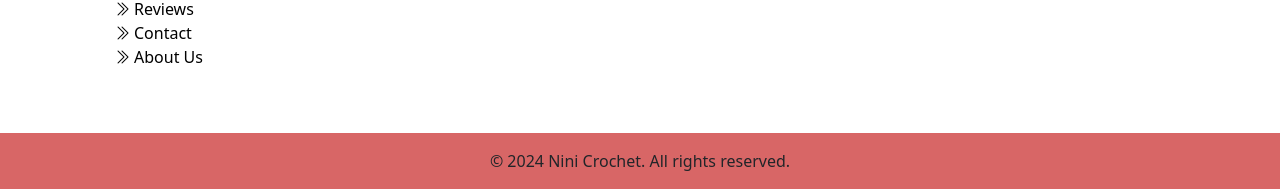
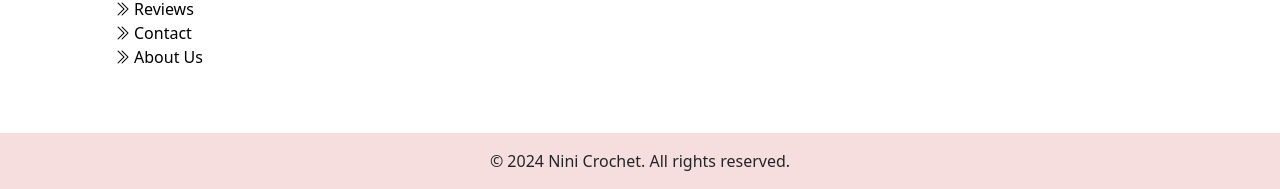
Before and after one commit to Abu-Tsopoe/Nini-Crochet, a plain HTML site: page index.html in a window 1280 px wide. Shown: the part 2911-3100 px from the top of the page. Drawn offline with nearby package versions, Linux system fonts and the light colour scheme.

Commit message:
styles.css

```diff
--- a/styles.css
+++ b/styles.css
@@ -69,7 +69,7 @@
 }
 
 .copyright{
-    background-color: #d86666;
+    background-color: #f7dede;
 }
 
 .store-policy p, .store-policy li, .privacy-policy p, .privacy-policy li, .terms-and-conditions p, .terms-and-conditions li, .about p, .home-orders p, .reviews p{
```
